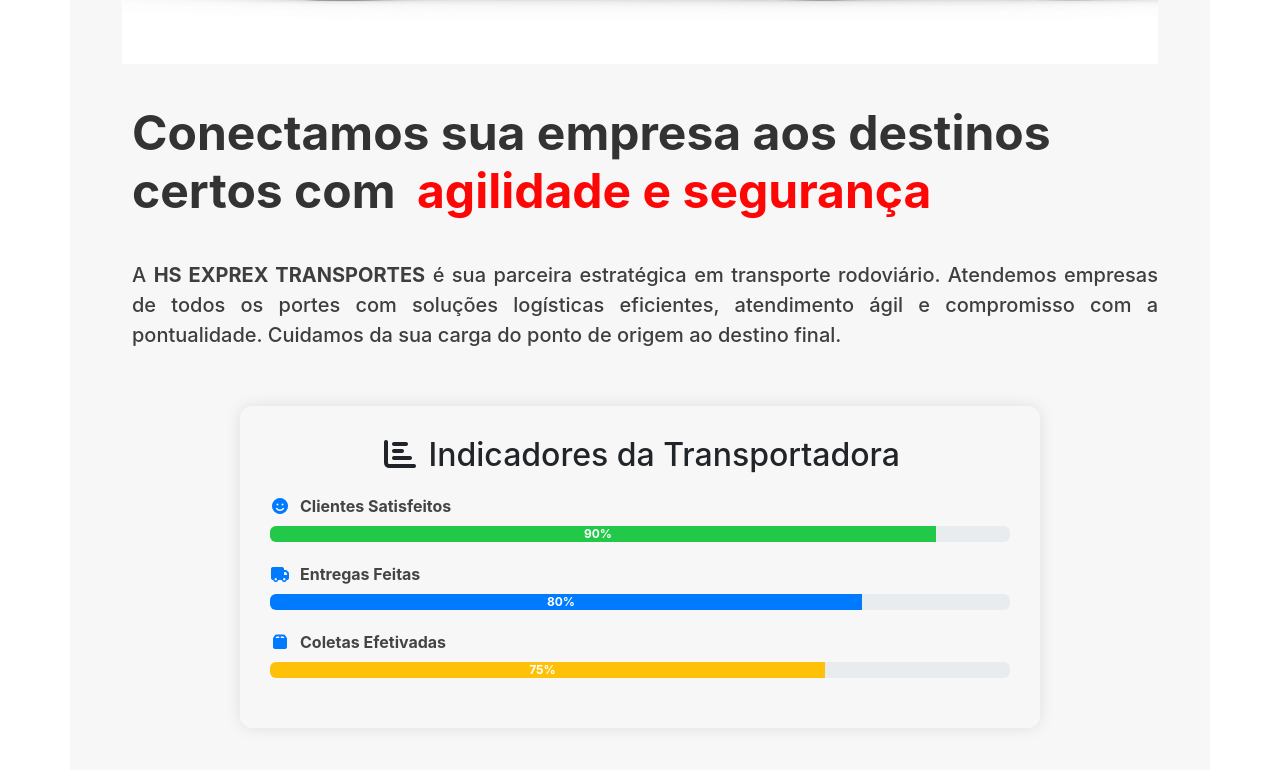
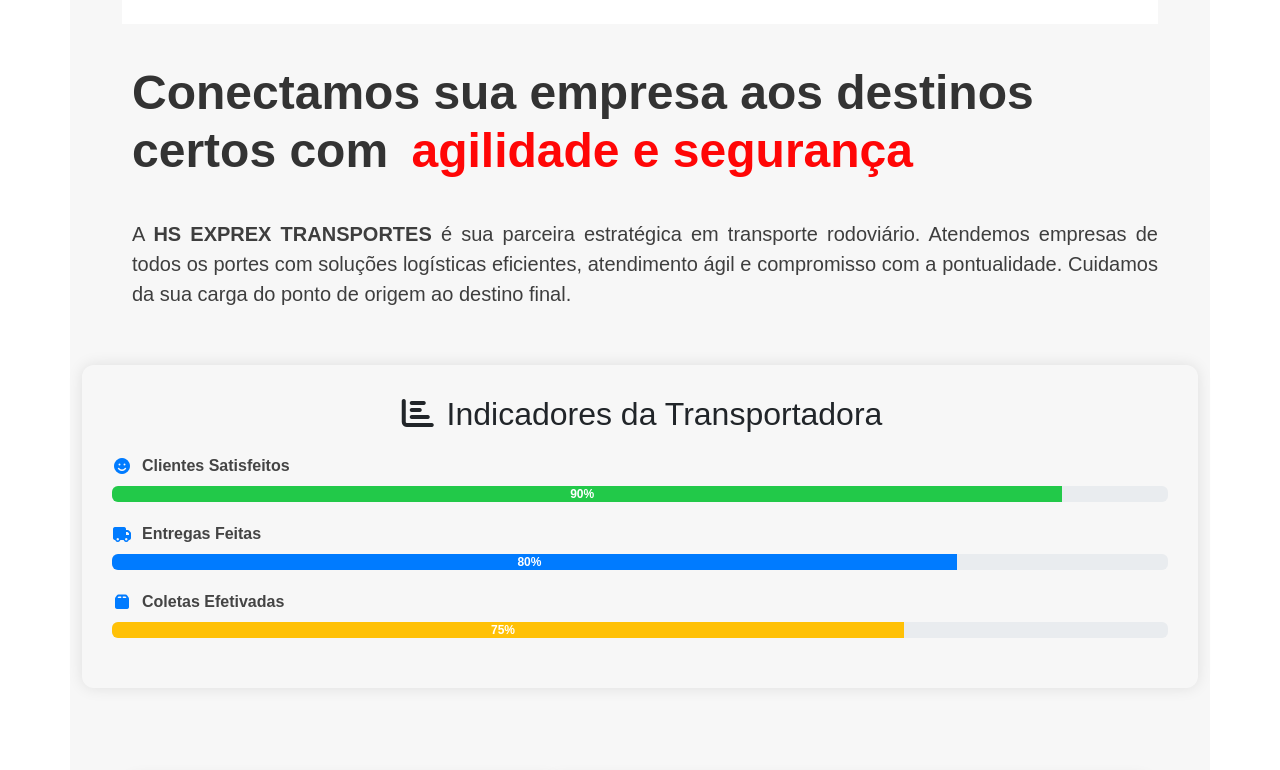
Before and after one commit to Luiz123819/HSEXPREX, a plain HTML site: page index.html in a window 1280 px wide. Shown: the part 2027-2797 px from the top of the page. Drawn offline with nearby package versions, Linux system fonts and the light colour scheme.

Commit message:
Add files via upload

```diff
--- a/js/Main.js
+++ b/js/Main.js
@@ -56,18 +56,19 @@
 
 ////////////////////////////////////////SCROLL
 
-// Configuração padrão
+// Inicializa ScrollReveal com configuração padrão
 const sr = ScrollReveal({
   origin: 'bottom',
-  distance: '20%',
-  duration: 2000,
-  opacity: 0,
-  scale: 0.95,
-  easing: 'ease-in-out',
-  reset: false // se quiser que o efeito aconteça só uma vez
+  distance: '30px',       // distância mais natural para o movimento
+  duration: 1200,          // tempo ideal para fluidez
+  opacity: 0,              // começa invisível
+  scale: 0.95,             // leve redução para efeito de "zoom in"
+  easing: 'ease-out',      // suavidade na entrada
+  reset: true,             // reaplica o efeito ao rolar novamente
+  viewFactor: 0.2          // ativa quando 20% do elemento estiver visível
 });
 
-// Lista de seletores com mesmo efeito
+// Lista de seletores que receberão o efeito
 const elementos = [
   '.hs-section',
   '.caminhoes',
@@ -76,5 +77,9 @@
   '.section_img_form'
 ];
 
-// Aplica o efeito a todos
-elementos.forEach(selector => sr.reveal(selector));
+// Aplica o efeito a cada seletor
+elementos.forEach(selector => {
+  sr.reveal(selector, {
+    interval: 100 // se houver múltiplos elementos iguais, revela em cascata
+  });
+});
--- a/styles/NavBar.css
+++ b/styles/NavBar.css
@@ -31,7 +31,7 @@
   width: 100%;
   background-color: var(--color-light);
   overflow: hidden;
-  z-index: 8888;
+  z-index: 9999;
   box-shadow: var(--shadow-light);
 }
 
--- a/styles/Style.css
+++ b/styles/Style.css
@@ -9,7 +9,7 @@
 margin:0;
 padding: 0;
 box-sizing: border-box;
-font-family:  'Inter', sans-serif;;
+font-family: Arial, Helvetica, sans-serif;
 }
 .container{
   background-color: var(--color--01);
@@ -419,7 +419,7 @@
 }
 
     .grafico-container {
-     width:800px;
+     width:100%;
       margin: auto;
       padding: 30px;
       border-radius: 12px;
```
